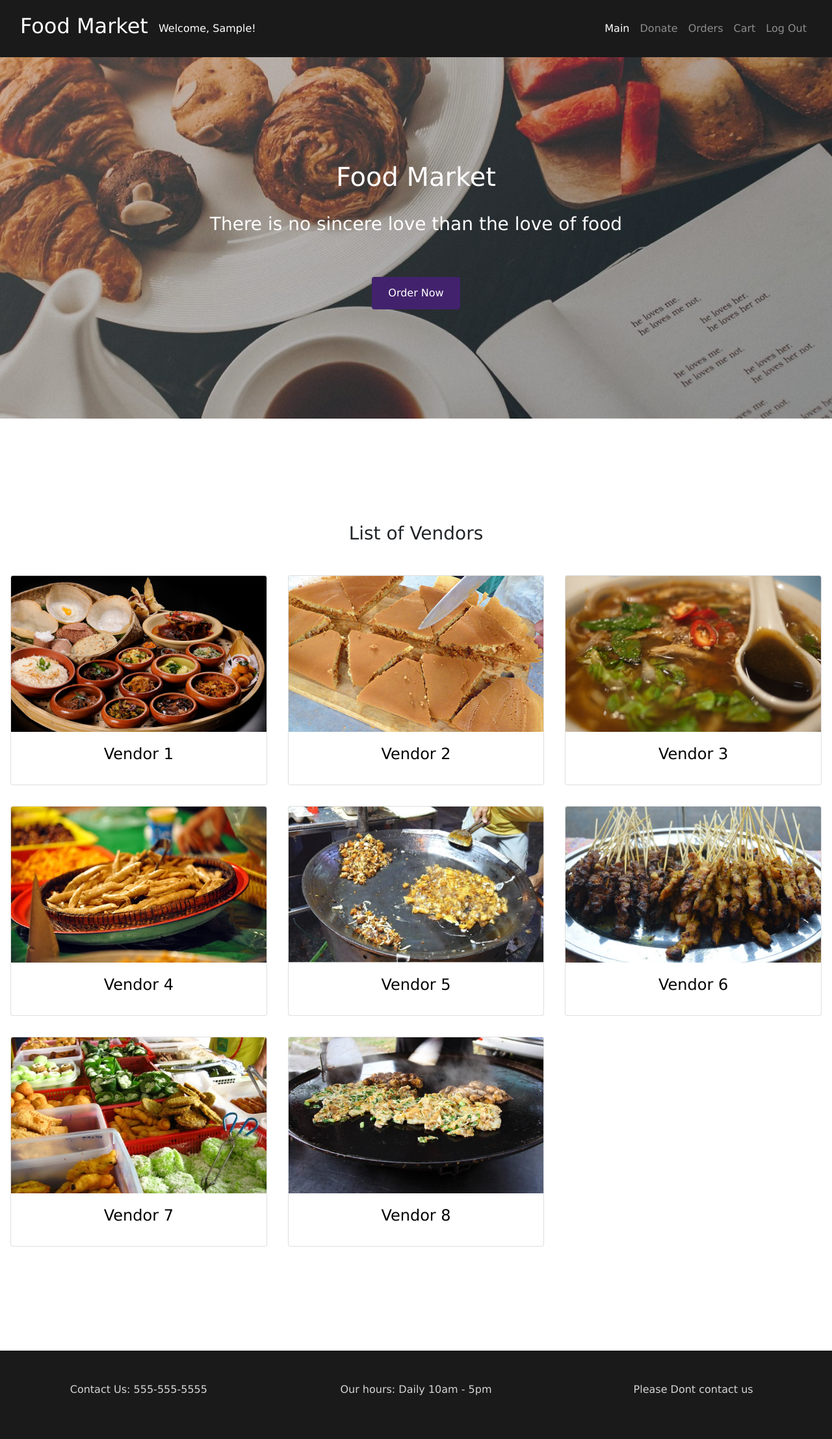
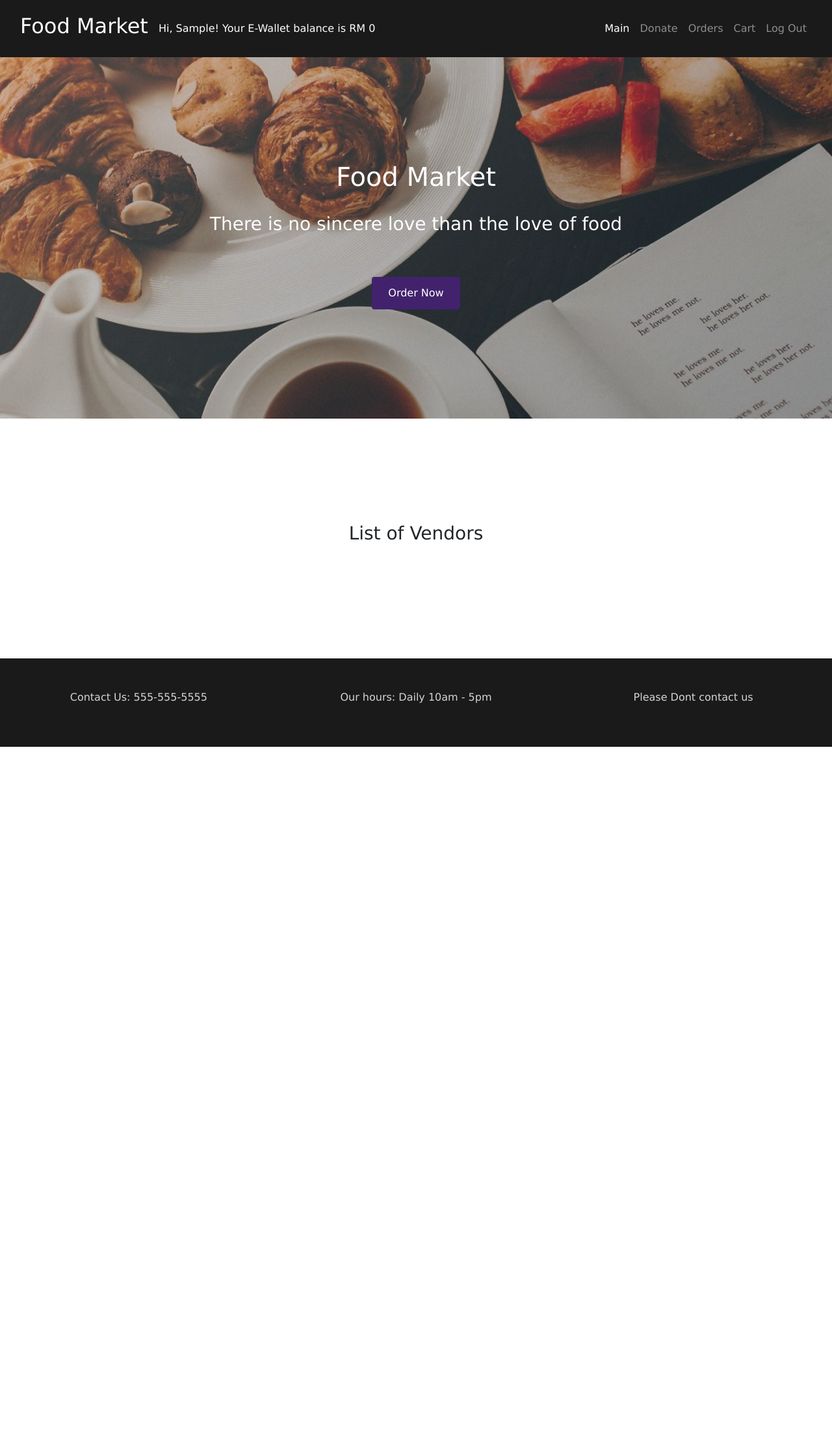
Before and after one commit to DannisPang/CMT322_Project, a Django app: page / in a window 1280 px wide. Shown: the whole page at 65% size. After the commit the page ends 1149 px from the top, so only its background shows below. Run offline with Django 3.2, Linux system fonts and the light colour scheme; the visitor is signed in with stand-in values (Sample User, id 1); data that the repository does not hold is empty; some libraries are stand-ins or nearby versions.

Commit message:
load restaurants and menus

```diff
--- a/djangoProject/customer/admin.py
+++ b/djangoProject/customer/admin.py
@@ -1,7 +1,9 @@
 from django.contrib import admin
 from django.contrib.auth.admin import UserAdmin
-from .models import User
+from .models import User, Restaurant, Product
 
 # Register your models here.
 
 admin.site.register(User, UserAdmin)
+admin.site.register(Restaurant)
+admin.site.register(Product)
--- a/djangoProject/customer/models.py
+++ b/djangoProject/customer/models.py
@@ -12,9 +12,9 @@ from django.contrib.auth.models import AbstractUser
 class User(AbstractUser):
     contactnum = models.CharField(db_column='ContactNum', max_length=11)  # Field name made lowercase.
     address = models.CharField(db_column='Address', max_length=50)  # Field name made lowercase.
-    ewallet = models.DecimalField(db_column='EWallet', max_digits=10, decimal_places=0, default=0)  # Field name made lowercase.
+    ewallet = models.DecimalField(db_column='EWallet', max_digits=10, decimal_places=2, default=0)  # Field name made lowercase.
     usertype = models.CharField(db_column='UserType', max_length=7)  # Field name made lowercase.
-    amountdonated = models.DecimalField(db_column='AmountDonated', max_digits=10, decimal_places=0, default=0)  # Field name made lowercase.
+    amountdonated = models.DecimalField(db_column='AmountDonated', max_digits=10, decimal_places=2, default=0)  # Field name made lowercase.
 
 
     class Meta:
@@ -40,7 +40,7 @@ class Orderitem(models.Model):
 class Orderproduct(models.Model):
     orderid = models.CharField(db_column='OrderID', primary_key=True, max_length=5)  # Field name made lowercase.
     productid = models.CharField(db_column='ProductID', max_length=5)  # Field name made lowercase.
-    amount = models.DecimalField(db_column='Amount', max_digits=2, decimal_places=0)  # Field name made lowercase.
+    amount = models.DecimalField(db_column='Amount', max_digits=10, decimal_places=2)  # Field name made lowercase.
 
     class Meta:
         managed = False
@@ -48,11 +48,11 @@ class Orderproduct(models.Model):
 
 
 class Product(models.Model):
-    productid = models.CharField(db_column='ProductID', primary_key=True, max_length=5)  # Field name made lowercase.
-    restaurantid = models.CharField(db_column='RestaurantID', max_length=5)  # Field name made lowercase.
-    productname = models.CharField(db_column='ProductName', max_length=20)  # Field name made lowercase.
-    productprice = models.DecimalField(db_column='ProductPrice', max_digits=2, decimal_places=0)  # Field name made lowercase.
-    productpic = models.CharField(db_column='ProductPic', max_length=10)  # Field name made lowercase.
+    productid = models.CharField(db_column='ProductID', primary_key=True, max_length=5)
+    restaurantid = models.CharField(db_column='RestaurantID', max_length=5)
+    productname = models.CharField(db_column='ProductName', max_length=20)
+    productprice = models.DecimalField(db_column='ProductPrice', max_digits=10, decimal_places=2)
+    productpic = models.ImageField(db_column='ProductPic', upload_to="images/products/%Y/%m/%D/")
 
     class Meta:
         managed = False
@@ -60,12 +60,12 @@ class Product(models.Model):
 
 
 class Restaurant(models.Model):
-    restaurantid = models.CharField(db_column='RestaurantID', primary_key=True, max_length=5)  # Field name made lowercase.
-    restaurantname = models.CharField(db_column='RestaurantName', max_length=25)  # Field name made lowercase.
-    description = models.CharField(db_column='Description', max_length=150)  # Field name made lowercase.
-    contactnum = models.CharField(db_column='ContactNum', max_length=11)  # Field name made lowercase.
-    address = models.CharField(db_column='Address', max_length=50)  # Field name made lowercase.
-    image = models.CharField(db_column='Image', max_length=10)  # Field name made lowercase.
+    restaurantid = models.CharField(db_column='RestaurantID', primary_key=True, max_length=5)
+    restaurantname = models.CharField(db_column='RestaurantName', max_length=25)
+    description = models.CharField(db_column='Description', max_length=150)
+    contactnum = models.CharField(db_column='ContactNum', max_length=11)
+    address = models.CharField(db_column='Address', max_length=255)
+    image = models.ImageField(db_column='Image', upload_to="images/restaurants/%Y/%m/%D/")
 
     class Meta:
         managed = False
--- a/djangoProject/customer/urls.py
+++ b/djangoProject/customer/urls.py
@@ -5,7 +5,7 @@ urlpatterns = [
     path('', views.index, name='index'),
     path('donation', views.donation, name='donation'),
     path('orders', views.orders, name='orders'),
-    path('ordering', views.ordering, name='ordering'),
+    path('ordering/<str:restaurant_id>', views.ordering, name='ordering'),
     path('login', views.login_view, name='login_view'),
     path('register', views.register_view, name='register_view'),
     path('confirm-order', views.confirm_order, name='confirm_order'),
--- a/djangoProject/customer/views.py
+++ b/djangoProject/customer/views.py
@@ -4,13 +4,16 @@ from django.db import IntegrityError
 from django.views.decorators.csrf import csrf_exempt
 from django.urls import reverse
 from django.shortcuts import HttpResponseRedirect, render
-from .models import User
+from .models import User, Restaurant, Product
 from datetime import datetime
 from django.contrib import messages
 
 
 def index(request):
-    return render(request, "customer/index.html")
+    restaurants = Restaurant.objects.all()
+    return render(request, "customer/index.html", {
+        "restaurants": restaurants
+    })
 
 
 def donation(request):
@@ -25,9 +28,15 @@ def orders(request):
         return HttpResponseRedirect(reverse("login_view"))
 
 
-# change to each restaurant one page later
-def ordering(request):
-    return render(request, "customer/ordering.html")
+def ordering(request, restaurant_id):
+    products = Product.objects.filter(restaurantid=restaurant_id)
+    restaurant = Restaurant.objects.filter(restaurantid=restaurant_id)
+    if len(products) == 0:
+        messages.error(request, "Product not found.", "alert alert-danger")
+    return render(request, "customer/ordering.html", {
+        "products": products,
+        "restaurant": restaurant[0]
+    })
 
 
 @csrf_exempt
--- a/djangoProject/djangoProject/settings.py
+++ b/djangoProject/djangoProject/settings.py
@@ -15,6 +15,8 @@ import os
 
 # Build paths inside the project like this: BASE_DIR / 'subdir'.
 BASE_DIR = Path(__file__).resolve().parent.parent
+MEDIA_ROOT = os.path.join(BASE_DIR, 'media')
+MEDIA_URL = "/media/"
 
 
 # Quick-start development settings - unsuitable for production
--- a/djangoProject/djangoProject/urls.py
+++ b/djangoProject/djangoProject/urls.py
@@ -16,7 +16,17 @@ Including another URLconf
 from django.contrib import admin
 from django.urls import include, path
 
+from django.conf.urls import url
+from django.conf import settings
+from django.views.static import serve
+
 urlpatterns = [
     path('admin/', admin.site.urls),
     path('', include('customer.urls')),
 ]
+
+if settings.DEBUG:
+    urlpatterns += [
+        url(r'media/(?P<path>.*)$',
+            serve, {'document_root': settings.MEDIA_ROOT, }),
+    ]
--- a/djangoProject/templates/customer/index.html
+++ b/djangoProject/templates/customer/index.html
@@ -19,96 +19,20 @@
     <h3 id="vendors">List of Vendors</h3><br>
     <div class="container-fluid padding">
         <div class="row padding">
+
+            {% for restaurant in restaurants %}
             <div class="col-md-4">
                 <div class="card">
-                    <a href="ordering.html">
-                    <img class="card-img-top" src="{% static 'customer/img/vendors/1.jpg' %}">
+                    <a href="{% url 'ordering' restaurant_id=restaurant.restaurantid %} ">
+                    <img class="card-img-top" src="{{ restaurant.image.url }}">
                     <div class="card-body">
-                        <h4 class="card-title">Vendor 1</h4>
+                        <h4 class="card-title">{{ restaurant.restaurantname }}</h4>
                     </div>
                     </a>
                 </div>
             </div>
+            {% endfor %}
 
-            <div class="col-md-4">
-                <div class="card">
-                    <a href="ordering.html">
-                    <img class="card-img-top" src="{% static 'customer/img/vendors/2.jpg' %}">
-                    <div class="card-body">
-                        <h4 class="card-title">Vendor 2</h4>
-                    </div>
-                    </a>
-                </div>
-            </div>
-
-            <div class="col-md-4">
-                <div class="card">
-                    <a href="ordering.html">
-                    <img class="card-img-top" src="{% static 'customer/img/vendors/3.jpg' %}">
-                    <div class="card-body">
-                        <h4 class="card-title">Vendor 3</h4>
-                    </div>
-                    </a>
-                </div>
-            </div>
-
-            <div class="col-md-4">
-                <div class="card">
-                    <a href="ordering.html">
-                    <img class="card-img-top" src="{% static 'customer/img/vendors/4.jpg' %}">
-                    <div class="card-body">
-                        <h4 class="card-title">Vendor 4</h4>
-                    </div>
-                    </a>
-                </div>
-            </div>
-
-            <div class="col-md-4">
-                <div class="card">
-                    <a href="ordering.html">
-                    <img class="card-img-top" src="{% static 'customer/img/vendors/5.jpg' %}">
-                    <div class="card-body">
-                        <h4 class="card-title">Vendor 5</h4>
-                    </div>
-                    </a>
-                </div>
-            </div>
-
-
-            <div class="col-md-4">
-                <div class="card">
-                    <a href="ordering.html">
-                    <img class="card-img-top" src="{% static 'customer/img/vendors/6.jpg' %}">
-                    <div class="card-body">
-                        <h4 class="card-title">Vendor 6</h4>
-                    </div>
-                    </a>
-                </div>
-            </div>
-
-
-            <div class="col-md-4">
-                <div class="card">
-                    <a href="ordering.html">
-                    <img class="card-img-top" src="{% static 'customer/img/vendors/7.jpg' %}">
-                    <div class="card-body">
-                        <h4 class="card-title">Vendor 7</h4>
-                    </div>
-                    </a>
-                </div>
-            </div>
-
-
-            <div class="col-md-4">
-                <div class="card">
-                    <a href="ordering.html">
-                    <img class="card-img-top" src="{% static 'customer/img/vendors/8.jpg' %}">
-                    <div class="card-body">
-                        <h4 class="card-title">Vendor 8</h4>
-                    </div>
-                    </a>
-                </div>
-            </div>
         </div>
     </div>
     </section>
--- a/djangoProject/templates/customer/layout.html
+++ b/djangoProject/templates/customer/layout.html
@@ -32,7 +32,7 @@
 			<div class="container-fluid">
 			<a class="navbar-brand" href="{% url 'index' %}"><h2>Food Market</h2></a>
                 {% if user.is_authenticated %}
-                <span class="text-white">Welcome, {{ user.first_name }}!</span>
+                <span class="text-white">Hi, {{ user.first_name }}! Your E-Wallet balance is RM {{ user.ewallet }}</span>
                 {% endif %}
 			<button class="navbar-toggler" type="button" data-toggle="collapse" data-target="#navbarResponsive">
 				<span class="navbar-toggler-icon"></span>
@@ -52,7 +52,7 @@
 				  </li>
                 {% endif %}
 				  <li class="nav-item {% if request.path == ordering_url %} active {%endif%}">
-				    <a class="nav-link" href="{% url 'ordering' %}">Cart</a>
+				    <a class="nav-link" href="">Cart</a>
 				  </li>
 
                     <li class="nav-item
```
Also changed, not shown: djangoProject/templates/customer/ordering.html (+20 -69 lines), djangoProject/media/images/2021/01/01/11/21/1.jpg (added), djangoProject/media/images/2021/01/01/11/21/5.jpg (added), djangoProject/media/images/products/2021/01/01/11/21/2.jpg (added), djangoProject/media/images/products/2021/01/01/11/21/4.jpg (added).
